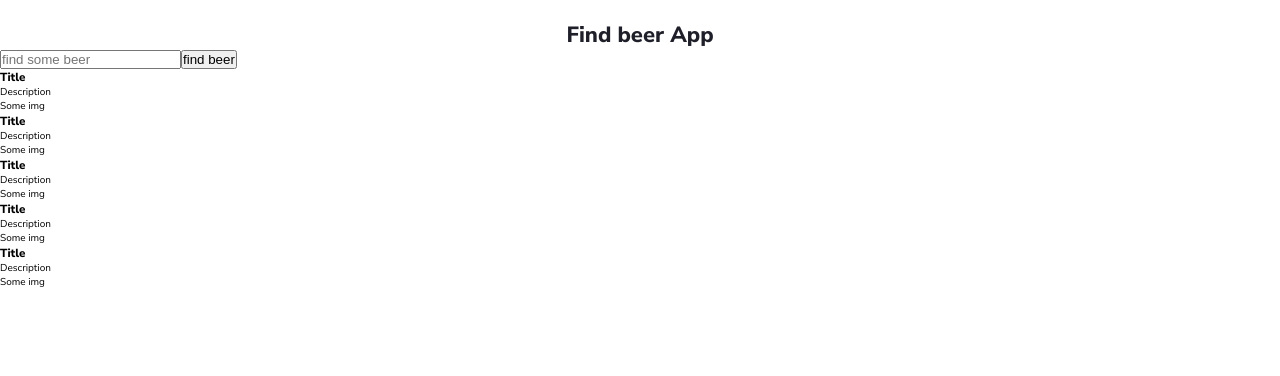
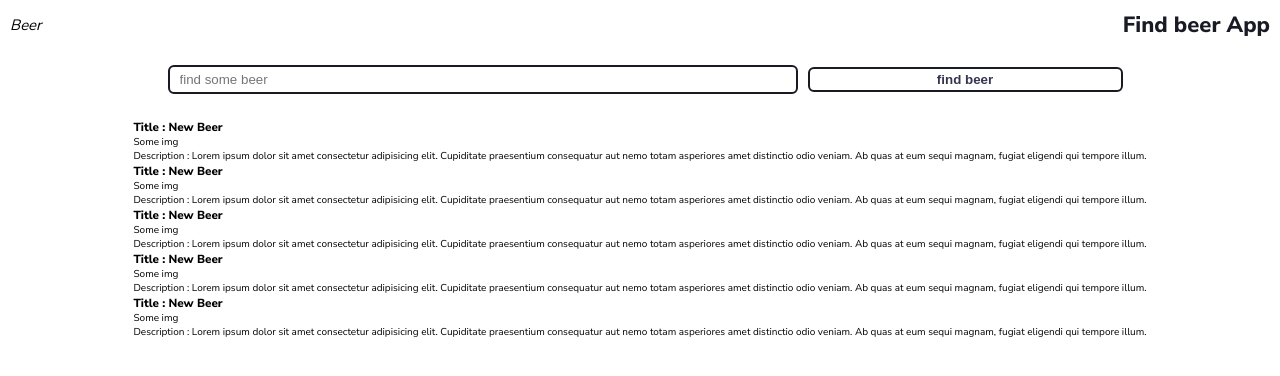
Before and after one commit to BojanMijatovic/Learn-React-step-by-step, a React (Create React App) app in the folder Practice Projects/get-beer/: page / in a window 1280 px wide. Shown: the top 376 px of the page. Built offline with nearby package versions, Linux system fonts and the light colour scheme.

Commit message:
add some scss

```diff
--- a/Practice Projects/get-beer/src/components/FilterBeer.js
+++ b/Practice Projects/get-beer/src/components/FilterBeer.js
@@ -1,17 +1,22 @@
+import styles from './style/layout/FilterBeer.module.scss';
+
 const FilterBeer = () => {
   const onFormSubmit = (e) => {
     e.preventDefault();
     console.log(e.target.value);
   };
   return (
-    <div>
-      <form onSubmit={(e) => onFormSubmit(e)}>
+    <div className={styles.filterBeer}>
+      <form className={styles.form} onSubmit={(e) => onFormSubmit(e)}>
         <input
           type='text'
+          className={styles.input}
           placeholder='find some beer'
           onChange={(e) => onFormSubmit(e)}
         />
-        <button type='submit'>find beer</button>
+        <button type='submit' className={styles.button}>
+          find beer
+        </button>
       </form>
     </div>
   );
--- a/Practice Projects/get-beer/src/components/Header.js
+++ b/Practice Projects/get-beer/src/components/Header.js
@@ -1,7 +1,14 @@
 import styles from './style/layout/Header.module.scss';
 
 const Header = () => {
-  return <h1 className={styles.header}>Find beer App</h1>;
+  return (
+    <div className={styles.header}>
+      <div>
+        <i className={styles.icon}>Beer</i>
+      </div>
+      <h1 className={styles.title}>Find beer App</h1>
+    </div>
+  );
 };
 
 export default Header;
--- a/Practice Projects/get-beer/src/components/ListBeers.js
+++ b/Practice Projects/get-beer/src/components/ListBeers.js
@@ -1,8 +1,9 @@
 import SingleItem from './SingleItem';
+import styles from './style/layout/ListBeers.module.scss';
 
 const ListBeers = () => {
   return (
-    <div>
+    <div className={styles.list}>
       <SingleItem />
       <SingleItem />
       <SingleItem />
--- a/Practice Projects/get-beer/src/components/SingleItem.js
+++ b/Practice Projects/get-beer/src/components/SingleItem.js
@@ -1,9 +1,15 @@
 const SingleItem = () => {
   return (
     <div>
-      <h3>Title</h3>
-      <p>Description</p>
+      <h3>Title : New Beer</h3>
+
       <div>Some img</div>
+      <p>
+        Description : Lorem ipsum dolor sit amet consectetur adipisicing elit.
+        Cupiditate praesentium consequatur aut nemo totam asperiores amet
+        distinctio odio veniam. Ab quas at eum sequi magnam, fugiat eligendi qui
+        tempore illum.
+      </p>
     </div>
   );
 };
--- /dev/null
+++ b/Practice Projects/get-beer/src/components/style/layout/FilterBeer.module.scss
@@ -0,0 +1,33 @@
+@import '../abstracts/variables.scss';
+.filterBeer {
+    .form {
+        margin: 2rem 1rem;
+        display: flex;
+        flex-direction: row;
+        align-items: center;
+        justify-content: center;
+        .input {
+            margin: 0.5rem 1rem;
+            border: 2px solid $very-dark;
+            padding: 0.5rem 1rem;
+            border-radius: 0.6rem;
+            outline-color: $very-dark;
+            outline-style: none;
+            width: 50%;
+        }
+        .button {
+            border: 2px solid $very-dark;
+            padding: 0.3rem 1rem;
+            border-radius: 0.6rem;
+            outline-color: $very-dark;
+            outline-style: none;
+            color: $dark-desaturated-blue;
+            font-weight: 800;
+            background-color: $white;
+            width: 25%;
+             :hover {
+                cursor: pointer;
+            }
+        }
+    }
+}
--- a/Practice Projects/get-beer/src/components/style/layout/Header.module.scss
+++ b/Practice Projects/get-beer/src/components/style/layout/Header.module.scss
@@ -1,9 +1,14 @@
 @import '../abstracts/variables.scss';
 .header {
-    color: $very-dark-blue;
-    font-size: 2.2rem;
     display: flex;
     align-items: center;
-    justify-content: center;
-    margin-top: 2rem;
+    justify-content: space-between;
+    margin: 1rem;
+    .icon {
+        font-size: 1.5rem;
+    }
+    .title {
+        color: $very-dark;
+        font-size: 2.2rem;
+    }
 }
--- /dev/null
+++ b/Practice Projects/get-beer/src/components/style/layout/ListBeers.module.scss
@@ -0,0 +1,6 @@
+.list {
+    display: flex;
+    flex-direction: column;
+    align-items: center;
+    margin: 2rem 1rem;
+}
```
